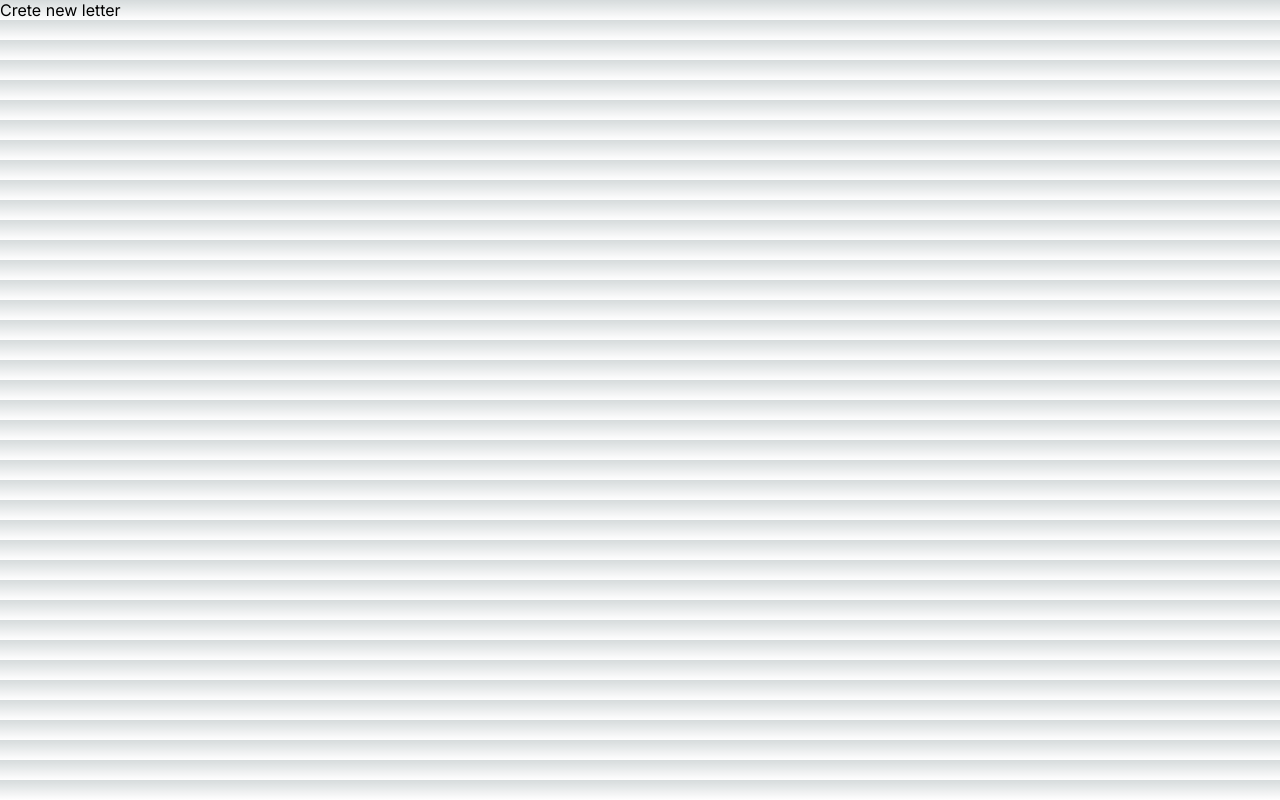
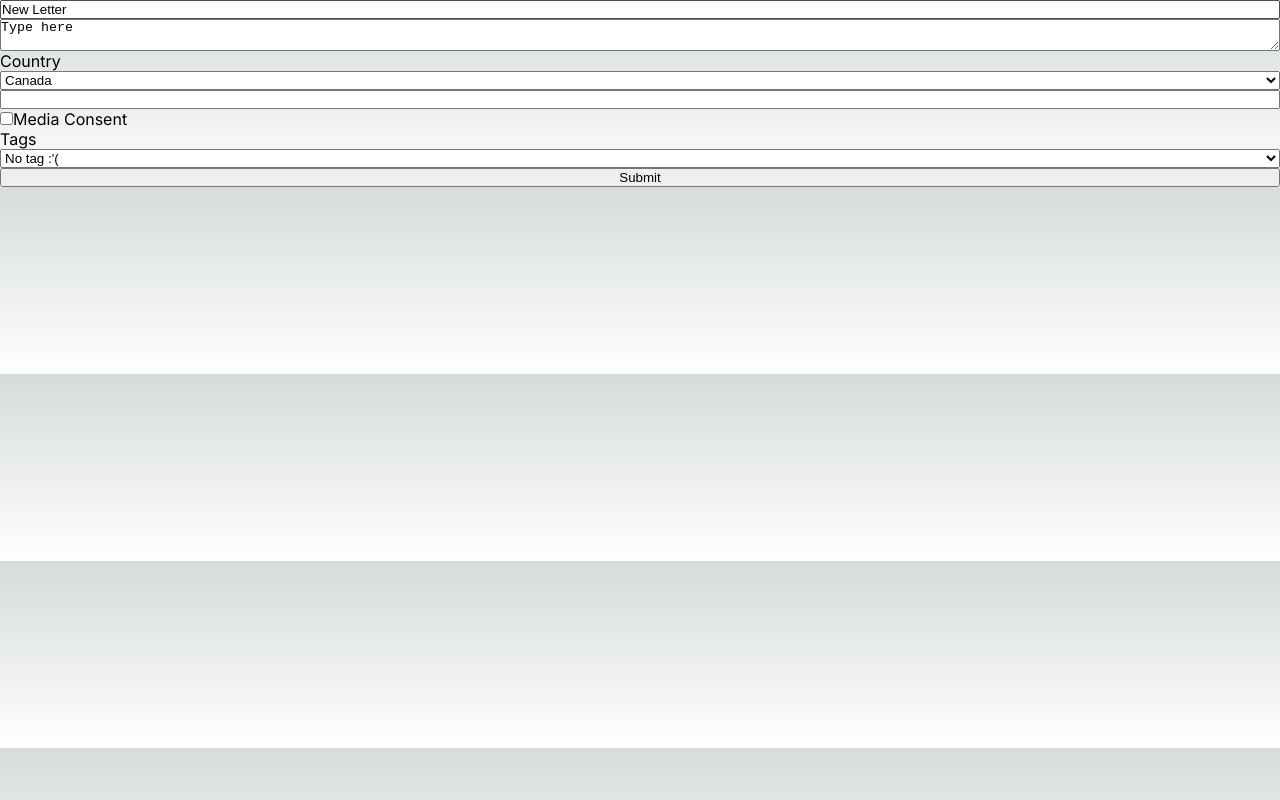
Before and after one commit to Opeyem1a/letters, a Next.js app: page /letters/new in a window 1280 px wide. Built offline with nearby package versions, Linux system fonts and the light colour scheme.

Commit message:
create new letter form

```diff
--- a/package.json
+++ b/package.json
@@ -25,12 +25,14 @@
     "drizzle-orm": "^0.28.6",
     "eslint": "8.48.0",
     "eslint-config-next": "13.4.19",
+    "formik": "^2.4.5",
     "next": "13.4.19",
     "pg": "^8.11.3",
     "postgres": "^3.3.5",
     "react": "18.2.0",
     "react-dom": "18.2.0",
-    "typescript": "5.2.2"
+    "typescript": "5.2.2",
+    "yup": "^1.3.2"
   },
   "devDependencies": {
     "@types/pg": "^8.10.2",
--- /dev/null
+++ b/src/app/letters/new/_components/NewLetterForm/index.tsx
@@ -0,0 +1,143 @@
+"use client"
+
+import React, { useCallback, useMemo } from "react"
+import { ErrorMessage, Field, Form, Formik } from "formik"
+import * as Yup from "yup"
+import Select from "@/components/Select"
+import { useAvailableCountries } from "@/hooks/useAvailableCountries"
+import { useUserCountry } from "@/hooks/useUserCountry"
+import { usePost } from "@/hooks/usePost"
+
+type NewLetterFormData = {
+    title: string
+    content: string
+    countryId: string
+    authorAge: number
+    mediaConsent: boolean
+    tagId: number
+}
+
+type NewLetterFormInitialData = Omit<
+    NewLetterFormData,
+    "authorAge" | "tagId"
+> & {
+    authorAge: number | ""
+    tagId: number | ""
+}
+
+const NewLetterForm = () => {
+    const availableCountries = useAvailableCountries()
+    const { code: userCountryCode } = useUserCountry()
+    const { asyncFunc: createNewLetter } = usePost({
+        endpoint: "api/letters/",
+    })
+
+    const initialCountry = useMemo(() => {
+        const _country = availableCountries.find(
+            country => country.code === userCountryCode
+        )
+        return _country?.id ?? ""
+    }, [availableCountries, userCountryCode])
+
+    const initialValues = useMemo<NewLetterFormInitialData>(
+        () => ({
+            title: "New Letter",
+            content: "Type here",
+            countryId: initialCountry,
+            authorAge: "",
+            mediaConsent: false,
+            tagId: "",
+        }),
+        [initialCountry]
+    )
+
+    const newLetterFormValidationSchema = useMemo(() => {
+        return Yup.object().shape({
+            title: Yup.string().required("Required"),
+            content: Yup.string().required("Required"),
+            countryId: Yup.number().integer().required("Required"),
+            authorAge: Yup.number().integer().required("Required"),
+            mediaConsent: Yup.boolean().required("Required"),
+            tagId: Yup.number().integer().required("Required"),
+        })
+    }, [])
+
+    const submitNewLetterForm = useCallback(
+        async (values, { setSubmitting }) => {
+            setSubmitting(true)
+            createNewLetter(
+                JSON.stringify({
+                    ...values,
+                    countryId: Number(values.countryId),
+                    tagId: Number(values.tagId),
+                })
+            ).then(() => setSubmitting(false))
+        },
+        [createNewLetter]
+    )
+
+    return (
+        <Formik
+            initialValues={initialValues}
+            validationSchema={newLetterFormValidationSchema}
+            onSubmit={submitNewLetterForm}
+        >
+            {({ values, handleChange, handleBlur, isSubmitting }) => (
+                <Form
+                    style={{
+                        display: "flex",
+                        flexDirection: "column",
+                    }}
+                >
+                    <Field type="text" name="title" />
+                    <ErrorMessage name="title" component="div" />
+
+                    <Field type="text" name="content" as="textarea" />
+                    <ErrorMessage name="content" component="div" />
+
+                    <Select
+                        name="countryId"
+                        displayName="Country"
+                        value={values.countryId}
+                        onChange={handleChange}
+                        onBlur={handleBlur}
+                        defaultLabel={"No country? 👀"}
+                        options={[{ label: "Canada", value: "1" }]}
+                    />
+                    <ErrorMessage name="countryId" component="div" />
+
+                    <Field type="number" name="authorAge" />
+                    <ErrorMessage name="authorAge" component="div" />
+
+                    <label>
+                        <Field
+                            name="mediaConsent"
+                            type="checkbox"
+                            value="Media Consent"
+                            checked={values.mediaConsent}
+                        />
+                        Media Consent
+                    </label>
+                    <ErrorMessage name="mediaConsent" component="div" />
+
+                    <Select
+                        name="tagId"
+                        displayName="Tags"
+                        value={values.tagId}
+                        onChange={handleChange}
+                        onBlur={handleBlur}
+                        defaultLabel={"No tag :'("}
+                        options={[{ label: "Test Tag", value: "1" }]}
+                    />
+                    <ErrorMessage name="tagId" component="div" />
+
+                    <button type="submit" disabled={isSubmitting}>
+                        Submit
+                    </button>
+                </Form>
+            )}
+        </Formik>
+    )
+}
+
+export default NewLetterForm
--- a/src/app/letters/new/page.tsx
+++ b/src/app/letters/new/page.tsx
@@ -1,3 +1,11 @@
-export default function NewLetter() {
-    return <main>Crete new letter</main>
+import NewLetterForm from "@/app/letters/new/_components/NewLetterForm"
+
+const NewLetter = () => {
+    return (
+        <main>
+            <NewLetterForm />
+        </main>
+    )
 }
+
+export default NewLetter
--- a/src/app/letters/page.tsx
+++ b/src/app/letters/page.tsx
@@ -1,6 +1,5 @@
 import { LetterLite } from "@db/schema/types"
 import { useFetch } from "@/hooks/useFetch"
-import { getLetterLink } from "@/app/_util/letter"
 import Link from "next/link"
 
 export const ViewAllLetters = async () => {
--- /dev/null
+++ b/src/components/Select/index.tsx
@@ -0,0 +1,56 @@
+import React from "react"
+
+type Option = {
+    value: string
+    label: string
+}
+
+type SelectProps = {
+    value: string
+    displayName?: string
+    name: string
+    onChange: () => void
+    onBlur: () => void
+    options: Option[]
+    defaultLabel: string
+}
+
+const Select = ({
+    name,
+    displayName,
+    value,
+    onChange,
+    onBlur,
+    options,
+    defaultLabel,
+}: SelectProps) => {
+    return (
+        <>
+            <label htmlFor={name} style={{ display: "block" }}>
+                {displayName ?? name}
+            </label>
+            <select
+                name={name}
+                value={value}
+                onChange={onChange}
+                onBlur={onBlur}
+                style={{ display: "block" }}
+            >
+                <option value="" label={defaultLabel}>
+                    {defaultLabel}
+                </option>
+                {options.map((option, index) => (
+                    <option
+                        key={`${name}-option-${index}`}
+                        value={option.value}
+                        label={option.label}
+                    >
+                        {option.label}
+                    </option>
+                ))}
+            </select>
+        </>
+    )
+}
+
+export default Select
--- /dev/null
+++ b/src/hooks/useAvailableCountries.ts
@@ -0,0 +1,12 @@
+import { Country } from "@db/schema/types"
+
+export const useAvailableCountries = (): Country[] => {
+    // todo: fetch all countries from a new api that retrieves all countries we support
+    return [
+        {
+            code: "CAD",
+            id: 1,
+            name: "Canada",
+        },
+    ]
+}
--- a/src/hooks/useFetch.ts
+++ b/src/hooks/useFetch.ts
@@ -3,7 +3,8 @@ import * as dotenv from "dotenv"
 dotenv.config()
 
 export const useFetch = async (endpoint: string) => {
-    const res = await fetch(`${process.env.HOST}/${endpoint}`, {
+    console.log("FETCH", `${process.env.NEXT_PUBLIC_HOST}/${endpoint}`)
+    const res = await fetch(`${process.env.NEXT_PUBLIC_HOST}/${endpoint}`, {
         next: { revalidate: 3600 },
     })
     let data
--- /dev/null
+++ b/src/hooks/usePost.ts
@@ -0,0 +1,46 @@
+import { useCallback } from "react"
+import * as dotenv from "dotenv"
+
+dotenv.config()
+
+type PostParams = {
+    endpoint: string
+}
+
+export const usePost = ({ endpoint }: PostParams) => {
+    const asyncFunc = useCallback(
+        async (body: BodyInit) => {
+            const res = await fetch(
+                `${process.env.NEXT_PUBLIC_HOST}/${endpoint}`,
+                {
+                    method: "POST",
+                    body,
+                    next: { revalidate: null },
+                }
+            )
+
+            let data
+
+            try {
+                data = await res.json()
+            } catch {
+                throw new Error("Failed to fetch data")
+            }
+
+            if (
+                res.status === 400 ||
+                res.status === 404 ||
+                res.status === 500
+            ) {
+                return { error: data["message"] }
+            }
+
+            return { data: data }
+        },
+        [endpoint]
+    )
+
+    return {
+        asyncFunc,
+    }
+}
--- /dev/null
+++ b/src/hooks/useUserCountry.ts
@@ -0,0 +1,4 @@
+export const useUserCountry = () => {
+    // todo: try to detect user's country and return it's code
+    return { code: "CAD" }
+}
```
Also changed, not shown: 1 other file (tests, documents, lock files or other folders).
